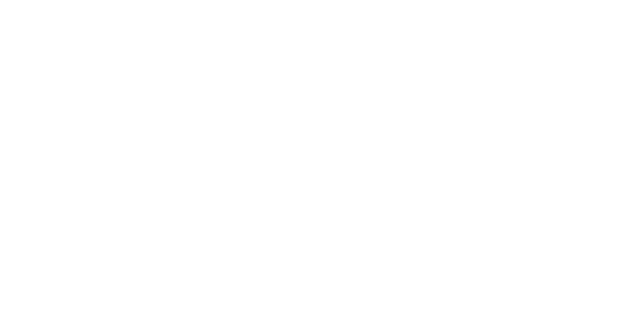
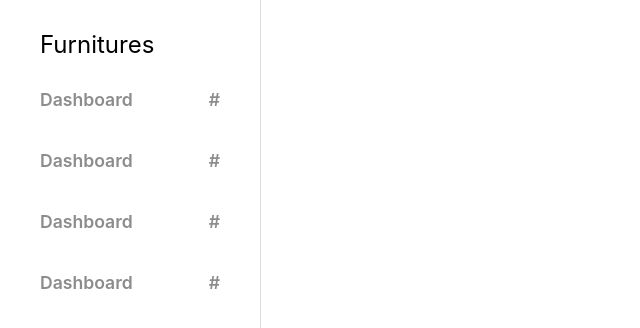
Before and after one commit to 0prodigy/furnitures, a React (Create React App) app: page / in a window 1280 px wide. Shown: the top 328 px of the page, without its empty margins (0-640 px from the left). Built offline with nearby package versions, Linux system fonts and the light colour scheme.

Commit message:
Created dashboard, navbar and  navlink component

```diff
--- a/package.json
+++ b/package.json
@@ -8,7 +8,8 @@
     "@testing-library/user-event": "^7.2.1",
     "react": "^16.13.1",
     "react-dom": "^16.13.1",
-    "react-scripts": "3.4.2"
+    "react-scripts": "3.4.2",
+    "styled-components": "^5.1.1"
   },
   "scripts": {
     "start": "react-scripts start",
--- a/src/App.js
+++ b/src/App.js
@@ -1,7 +1,12 @@
 import React from "react";
+import Dashboard from "./components/admin/Dashboard";
 
 function App() {
-  return <div className="App"></div>;
+  return (
+    <div className="App">
+      <Dashboard />
+    </div>
+  );
 }
 
 export default App;
--- /dev/null
+++ b/src/components/admin/Dashboard.jsx
@@ -0,0 +1,13 @@
+import React from "react";
+import Navbar from "./Navbar";
+
+function Dashboard() {
+  return (
+    <div>
+      {" "}
+      <Navbar />{" "}
+    </div>
+  );
+}
+
+export default Dashboard;
--- /dev/null
+++ b/src/components/admin/Navbar.jsx
@@ -0,0 +1,31 @@
+import React from "react";
+import styled from "styled-components";
+import Navlink from "./Navlink";
+
+const NavWrapper = styled.div`
+  display: flex;
+  flex-direction: column;
+  padding: 20px 30px;
+  border-right: 1px solid #dcdcdc;
+  max-width: 200px;
+`;
+
+const Logo = styled.div`
+  padding: 10px;
+  font-size: 1.5rem;
+  color: #000;
+`;
+
+function Navbar() {
+  return (
+    <NavWrapper>
+      <Logo>Furnitures</Logo>
+      <Navlink link="#" label="Dashboard" icon="#" />
+      <Navlink link="#" label="Dashboard" icon="#" />
+      <Navlink link="#" label="Dashboard" icon="#" />
+      <Navlink link="#" label="Dashboard" icon="#" />
+    </NavWrapper>
+  );
+}
+
+export default Navbar;
--- /dev/null
+++ b/src/components/admin/Navlink.jsx
@@ -0,0 +1,33 @@
+import React from "react";
+import styled from "styled-components";
+
+const Nav = styled.div`
+  padding: 10px 0;
+  background: transparent;
+  a {
+    padding: 10px;
+    color: #737373d1;
+    text-decoration: none;
+    display: flex;
+    justify-content: space-between;
+    font-size: 1.1rem;
+    font-weight: 600;
+    span {
+      display: block;
+    }
+  }
+`;
+
+function Navlink(props) {
+  const { link, label, icon } = props;
+  return (
+    <Nav>
+      <a href={link}>
+        <span className="label">{label}</span>
+        <span className="icon">{icon}</span>
+      </a>
+    </Nav>
+  );
+}
+
+export default Navlink;
```
Also changed, not shown: 1 other file (tests, documents, lock files or other folders).
